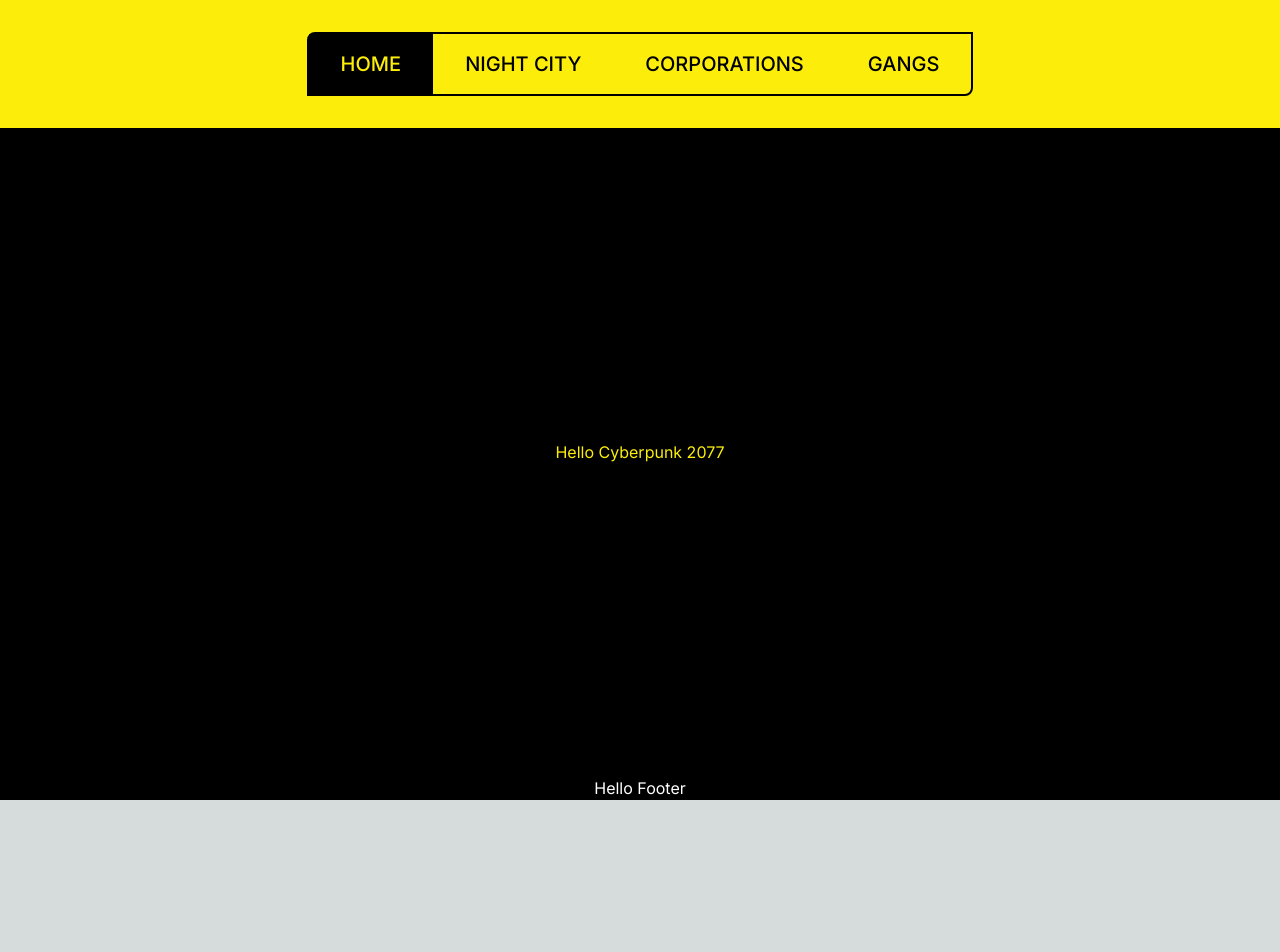
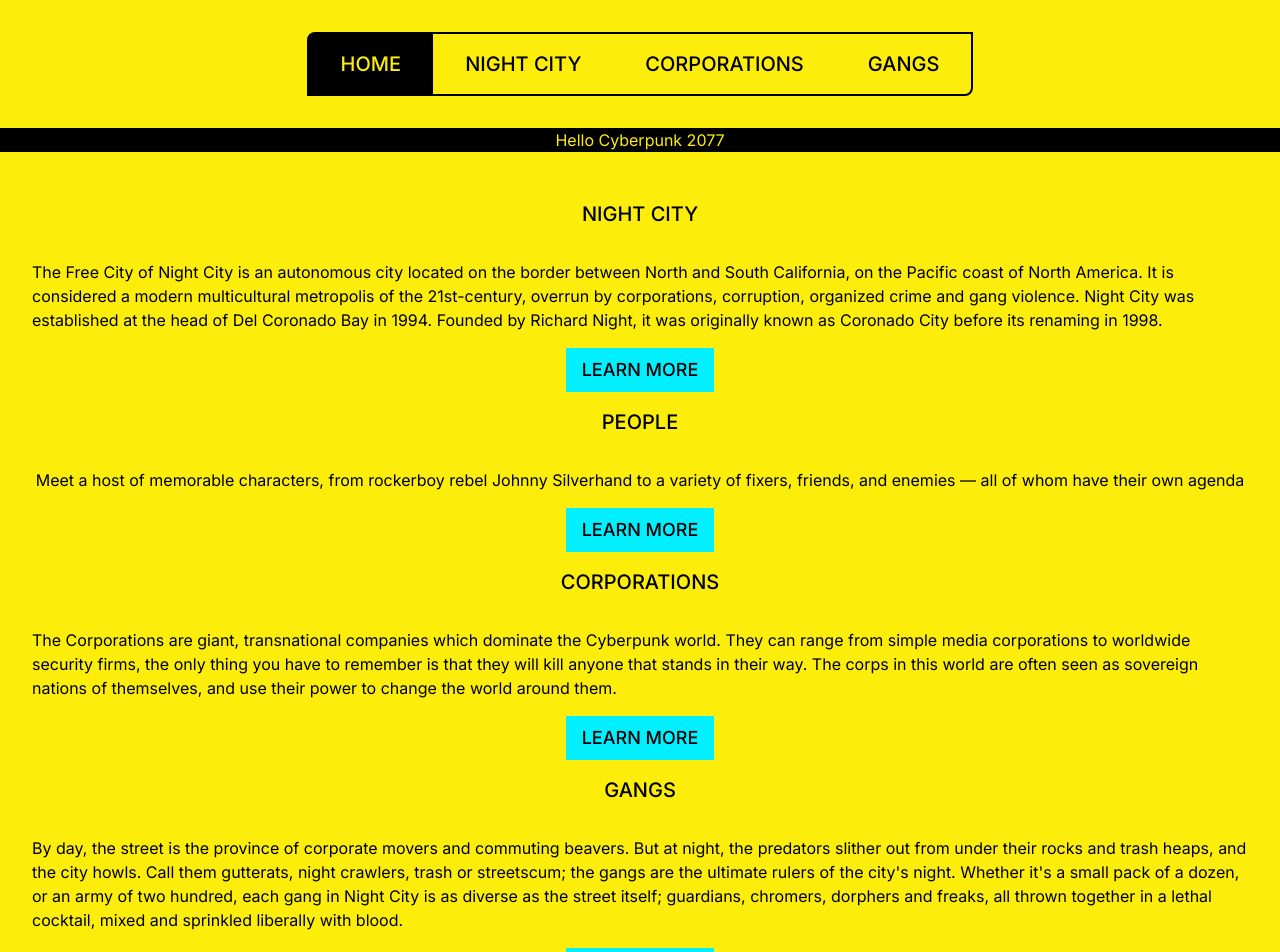
Before and after one commit to DrissHaddadi/cyberpunk-2077-fan-website, a Next.js app: page / in a window 1280 px wide. Shown: the top 952 px of the page. Before the commit the page ends 800 px from the top, so only its background shows below. Built offline with nearby package versions, Linux system fonts and the light colour scheme.

Commit message:
Added Landing component

```diff
--- /dev/null
+++ b/app/_components/Landing.jsx
@@ -0,0 +1,79 @@
+import Link from "next/link";
+
+const Landing = () => {
+  return (
+    <div className=" bg-cyber-yellow p-8">
+      <div className=" container flex flex-col justify-center items-center">
+        <h2 className=" py-4 text-xl font-medium uppercase">Night City</h2>
+        <p className=" py-4">
+          The Free City of Night City is an autonomous city located on the
+          border between North and South California, on the Pacific coast of
+          North America. It is considered a modern multicultural metropolis of
+          the 21st-century, overrun by corporations, corruption, organized crime
+          and gang violence. Night City was established at the head of Del
+          Coronado Bay in 1994. Founded by Richard Night, it was originally
+          known as Coronado City before its renaming in 1998.
+        </p>
+        <Link
+          className=" bg-cyber-blue px-4 py-2 text-lg font-medium uppercase"
+          href={"/"}
+        >
+          Learn more
+        </Link>
+      </div>
+      <div className=" container flex flex-col justify-center items-center">
+        <h2 className=" py-4 text-xl font-medium uppercase">People</h2>
+        <p className=" py-4">
+          Meet a host of memorable characters, from rockerboy rebel Johnny
+          Silverhand to a variety of fixers, friends, and enemies — all of whom
+          have their own agenda
+        </p>
+        <Link
+          className=" bg-cyber-blue px-4 py-2 text-lg font-medium uppercase"
+          href={"/"}
+        >
+          Learn more
+        </Link>
+      </div>
+      <div className=" container flex flex-col justify-center items-center">
+        <h2 className=" py-4 text-xl font-medium uppercase">Corporations</h2>
+        <p className=" py-4">
+          The Corporations are giant, transnational companies which dominate the
+          Cyberpunk world. They can range from simple media corporations to
+          worldwide security firms, the only thing you have to remember is that
+          they will kill anyone that stands in their way. The corps in this
+          world are often seen as sovereign nations of themselves, and use their
+          power to change the world around them.
+        </p>
+        <Link
+          className=" bg-cyber-blue px-4 py-2 text-lg font-medium uppercase"
+          href={"/"}
+        >
+          Learn more
+        </Link>
+      </div>
+      <div className=" container flex flex-col justify-center items-center">
+        <h2 className=" py-4 text-xl font-medium uppercase">Gangs</h2>
+        <p className=" py-4">
+          By day, the street is the province of corporate movers and commuting
+          beavers. But at night, the predators slither out from under their
+          rocks and trash heaps, and the city howls. Call them gutterats, night
+          crawlers, trash or streetscum; the gangs are the ultimate rulers of
+          the city&apos;s night. Whether it&apos;s a small pack of a dozen, or
+          an army of two hundred, each gang in Night City is as diverse as the
+          street itself; guardians, chromers, dorphers and freaks, all thrown
+          together in a lethal cocktail, mixed and sprinkled liberally with
+          blood.
+        </p>
+        <Link
+          className=" bg-cyber-blue px-4 py-2 text-lg font-medium uppercase"
+          href={"/"}
+        >
+          Learn more
+        </Link>
+      </div>
+    </div>
+  );
+};
+
+export default Landing;
--- a/app/page.js
+++ b/app/page.js
@@ -1,5 +1,6 @@
 import Footer from "./_components/Footer";
 import Header from "./_components/Header";
+import Landing from "./_components/Landing";
 
 export default function Home() {
   return (
@@ -8,7 +9,8 @@
       <div className="w-full flex items-center justify-center">
         <h1 className="text-cyber-yellow">Hello Cyberpunk 2077</h1>
       </div>
+      <Landing />
       <Footer />
     </main>
-  )
+  );
 }
```
Also changed, not shown: app/_components/Footer.jsx (+4 -5 lines), app/_components/Header.jsx (+35 -15 lines).
